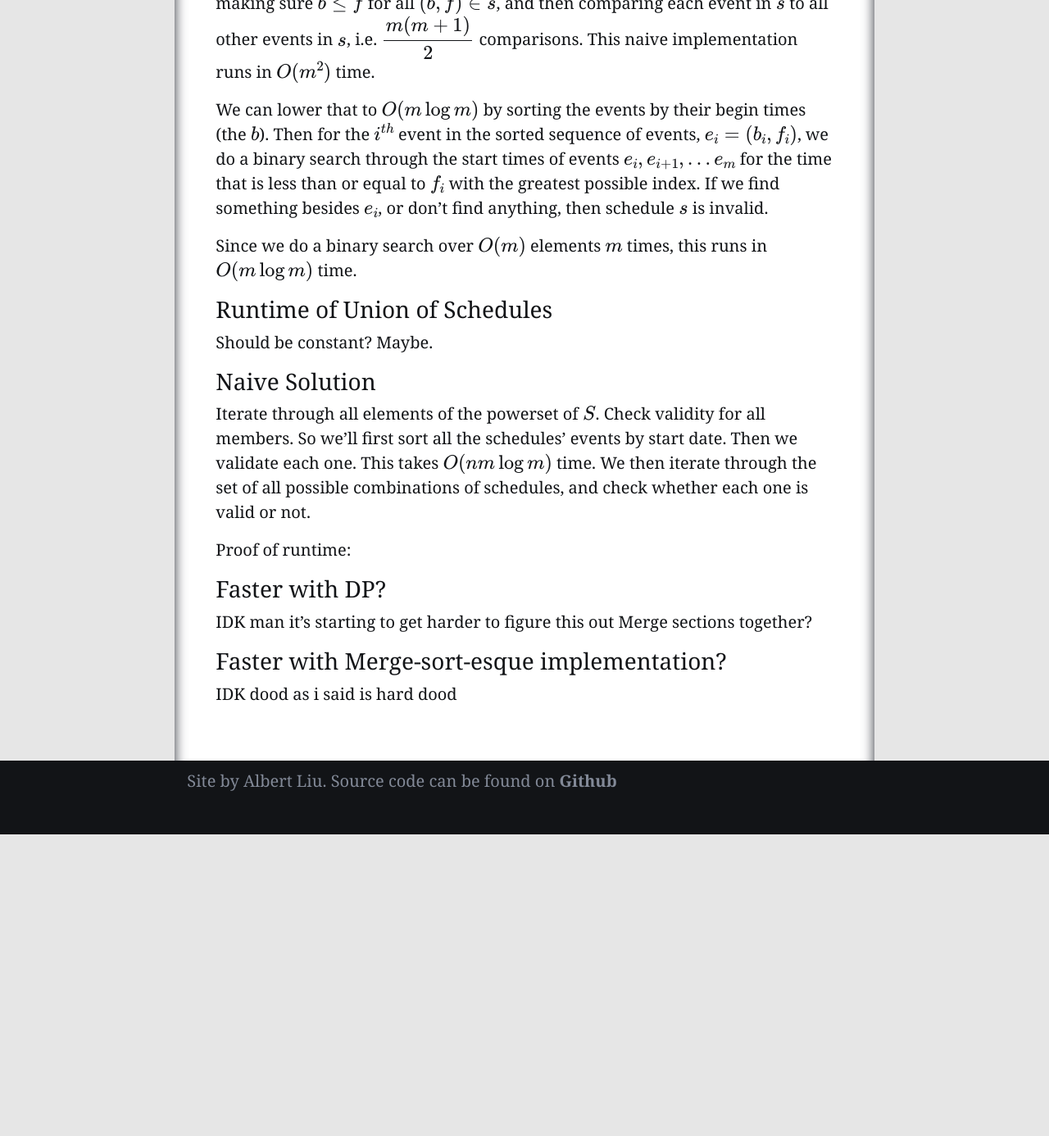
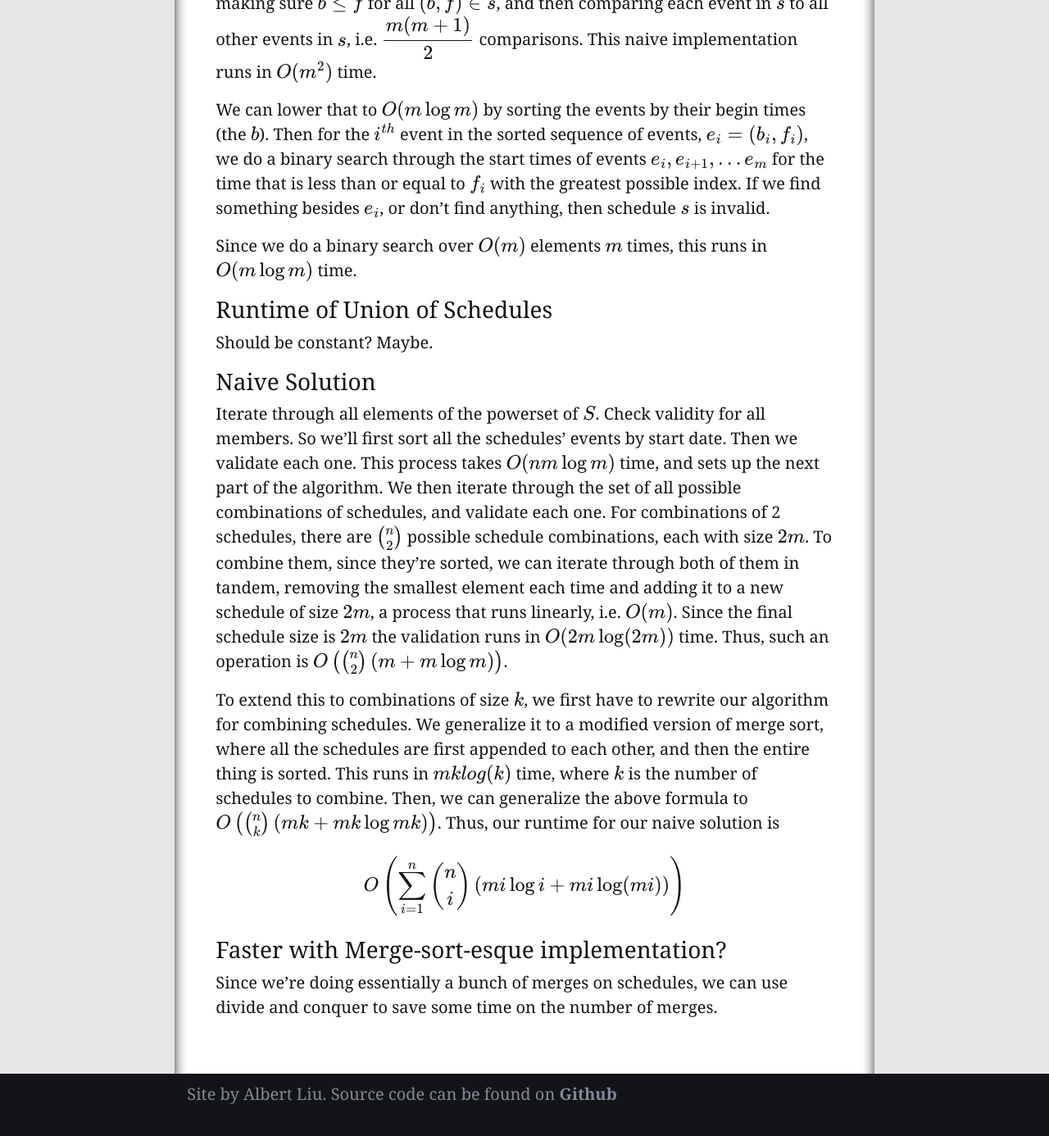
Before and after one commit to A1Liu/a1liu.github.io, a Jekyll site: the page built from src/_collections/_docs/2019-03-20-schedule-generation-algorithm.md, in a window 1280 px wide and 1400 px high, scrolled down 910 px. Shown: the top 1386 px of the window at 82% size. Built offline with Jekyll 4.4.1, drawn with Linux system fonts in a browser that asks for light colours; formulas are drawn with MathJax 3; before the commit the page ends 1928 px from its top, so only the background shows below that.

Commit message:
added math for runtime of brute force

```diff
--- a/src/_collections/_docs/2019-03-20-schedule-generation-algorithm.md
+++ b/src/_collections/_docs/2019-03-20-schedule-generation-algorithm.md
@@ -47,17 +47,28 @@ Should be constant? Maybe.
 ### Naive Solution
 Iterate through all elements of the powerset of $$S$$. Check validity for all members.
 So we'll first sort all the schedules' events by start date. Then we validate each one.
-This takes $$O(nm \log m)$$ time. We then iterate through the set of all possible
-combinations of schedules, and check whether each one is valid or not.
+This process takes $$O(nm \log m)$$ time, and sets up the next part of the algorithm.
+We then iterate through the set of all possible combinations of schedules, and validate
+each one. For combinations of 2 schedules, there are $${n \choose 2}$$ possible
+schedule combinations, each with size $$2m$$. To combine them, since they're sorted,
+we can iterate through both of them in tandem, removing the smallest element each
+time and adding it to a new schedule of size $$2m$$, a process that runs linearly, i.e. $$O(m)$$.
+Since the final schedule size is $$2m$$ the validation runs in $$O(2m\log (2m))$$ time.
+Thus, such an operation is $$O\left( {n \choose 2}\left(m + m\log m\right) \right)$$.
 
-Proof of runtime:
+To extend this to combinations of size $$k$$, we first have to rewrite our algorithm
+for combining schedules. We generalize it to a modified version of merge sort,
+where all the schedules are first appended to each other, and then the entire thing
+is sorted. This runs in $$mk log(k)$$ time, where $$k$$ is the number of schedules
+to combine. Then, we can generalize the above formula to
+$$O\left( {n \choose k}\left(mk + mk\log mk\right) \right)$$. Thus, our runtime
+for our naive solution is
 
-
-
-### Faster with DP?
-IDK man it's starting to get harder to figure this out
-Merge sections together?
+$$
+O\left( \sum\limits^n_{i=1} {n \choose i}\left(mi \log i + mi\log(mi)\right) \right)
+$$
 
 
 ### Faster with Merge-sort-esque implementation?
-IDK dood as i said is hard dood
+Since we're doing essentially a bunch of merges on schedules, we can use divide
+and conquer to save some time on the number of merges.
```
